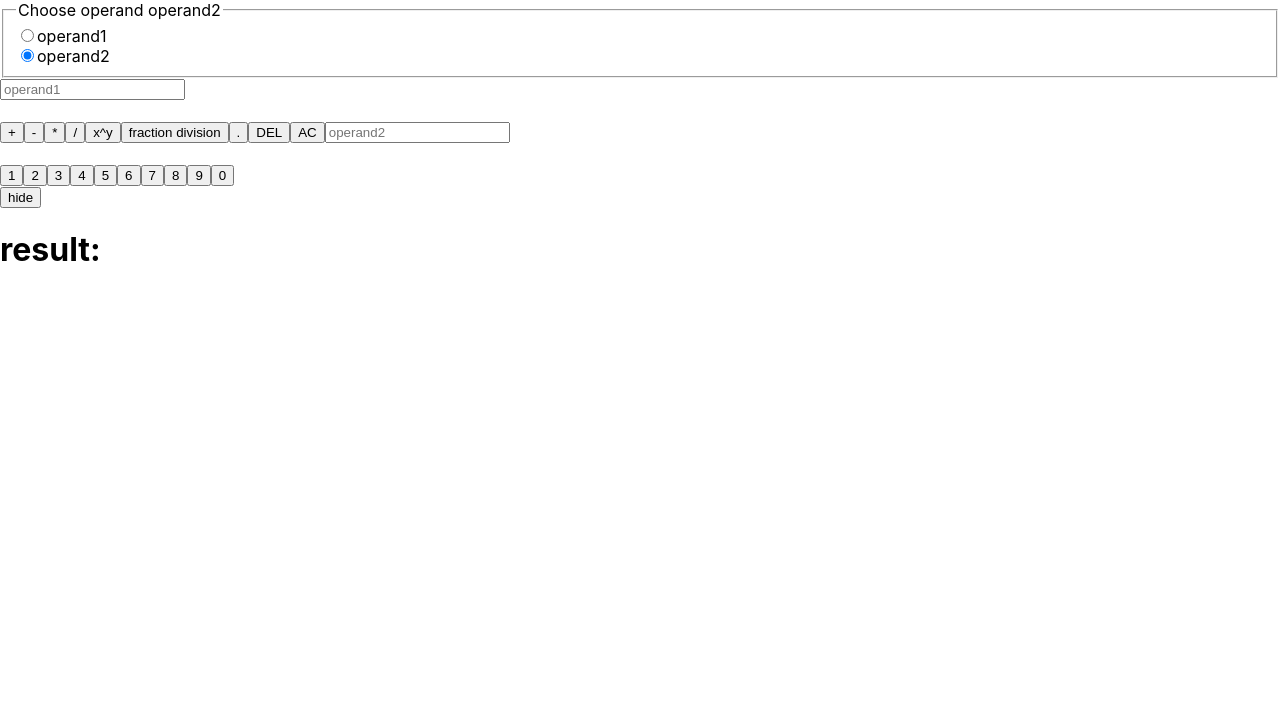
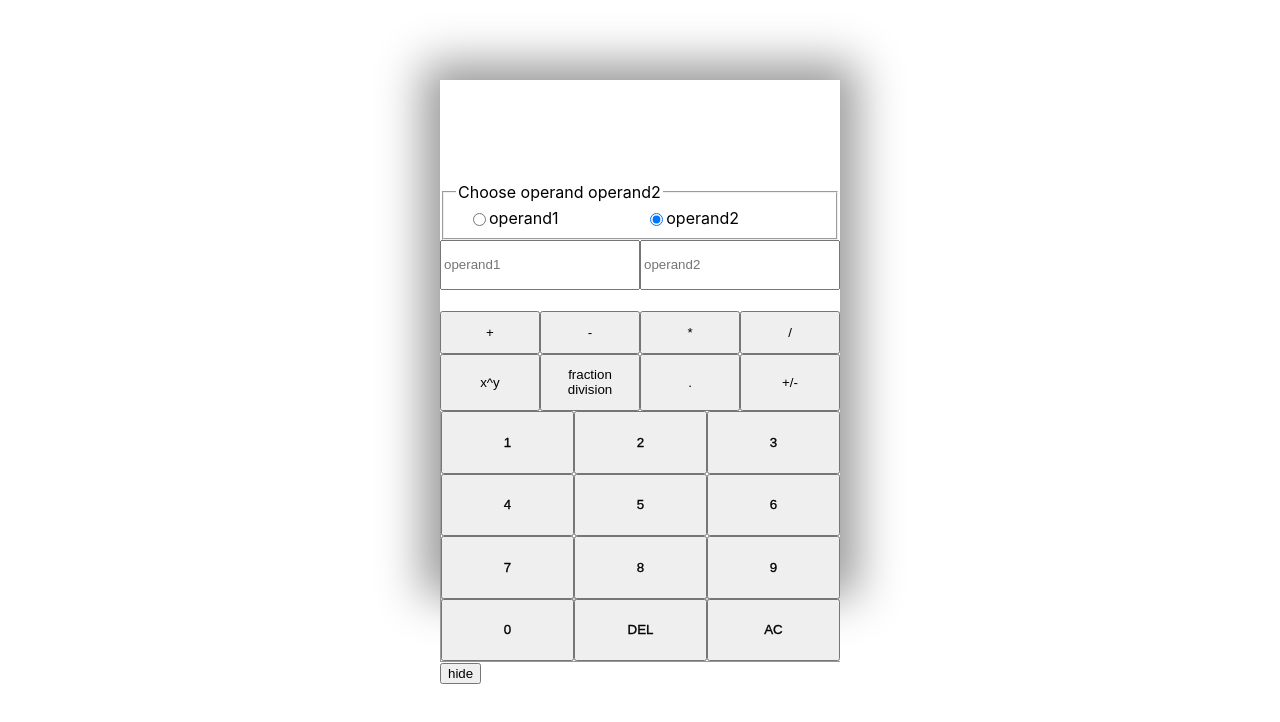
Before and after one commit to anyahb/calculator, a React (Create React App) app: page / in a window 1280 px wide. Shown: the top 722 px of the page. Built offline with nearby package versions, Linux system fonts and the light colour scheme.

Commit message:
homework, +/- button, css

```diff
--- a/src/App.js
+++ b/src/App.js
@@ -1,41 +1,67 @@
 import './App.css';
 import {useState} from "react";
 import {type} from "@testing-library/user-event/dist/type";
+import {click} from "@testing-library/user-event/dist/click";
 function App() {
-    const [operand1, setOperand1]= useState('')
-    const [operand2, setOperand2]= useState('')
-    const [result, setResult] = useState('result: ')
-    const [currentOperand,setCurrentOperand] = useState("operand2")
+    const [operand1, setOperand1] = useState('')
+    const [operand2, setOperand2] = useState('')
+    const [result, setResult] = useState('')
+    const [currentOperand, setCurrentOperand] = useState("operand2")
     const [show, setShow] = useState(true)
     const [validated1, setValidated1] = useState("")
     const [validated2, setValidated2] = useState("")
 
 
-
-    const del = function(){
-        if(currentOperand === "operand1"){
-            setOperand1(operand1.toString().slice(0,-1))
+    const del = function () {
+        if (currentOperand === "operand1") {
+            setOperand1(operand1.toString().slice(0, -1))
         } else {
-            setOperand2(operand2.toString().slice(0,-1))
+            setOperand2(operand2.toString().slice(0, -1))
             setValidated1("Error")
         }
+
+        if (currentOperand === "operand2") {
+            setOperand2(operand2.toString().slice(0, -1))
+        } else {
+            setOperand2(operand2.toString().slice(0, -1))
+            setValidated2("Error")
         }
 
-    const AC = function(){
-        if(currentOperand === "operand1"){
+    }
+
+    const AC = function () {
+        if (currentOperand === "operand1") {
             setOperand1("")
         } else {
             setOperand2("")
         }
     }
 
-    const dot = function(){
-        if(currentOperand === "operand1"){
+    const dot = function () {
+        if (currentOperand === "operand1") {
             setOperand1(operand1 + ".")
         } else {
             setOperand2(operand2 + ".")
         }
     }
+
+    const plusMinus = function () {
+        if (currentOperand === "operand1") {
+            if (Math.sign(parseFloat(operand1)) === 1) {
+                setOperand1("-" + operand1)
+            } else {
+                setOperand1(operand1.substring(1))
+            }
+        }
+    if (currentOperand === "operand2") {
+        if (Math.sign(parseFloat(operand2)) === 1) {
+            setOperand2("-" + operand2)
+        } else {
+            setOperand2(operand2.substring(1))
+        }
+    }
+}
+
 
 
 
@@ -45,10 +71,13 @@ function App() {
         const parsing = isNaN(input)
         if (parsing === false){
             setOperand1(input)
+
         } else {
             setOperand1("")
-            setValidated1("Error")
+            setValidated1("Operand1 : Error. Wrong Symbols. Try again")
         }
+
+
 
     }
 
@@ -59,7 +88,7 @@ function App() {
             setOperand2(input)
         } else {
             setOperand2("")
-            setValidated2("Error")
+            setValidated2("Operand2: Error. Wrong Symbols. Try again")
         }
     }
 
@@ -168,46 +197,62 @@ function App() {
 
 
     return (
-        <div>
+        <div className="container">
+            <div id="display">
+                <h1>{result}</h1>
+            </div>
+
             <fieldset>
-                <legend>
+                <legend id="title">
                     Choose operand {currentOperand}
                 </legend>
 
+                <div className="chooseOperandFlex">
+                    <div onClick={() => chooseOperand("operand1")} id="operand1">
+                        <input type={"radio"} id={"radio1"} name={"currentOperand"} value={currentOperand}
+                               checked={currentOperand === 'operand1'}/>
+                        <label htmlFor={"radio1"}>operand1</label>
+                    </div>
+                    <div onClick={() => chooseOperand("operand2")} id="operand2">
+                        <input type={"radio"} id={"radio2"} name={"currentOperand"} value={currentOperand}
+                               checked={currentOperand === 'operand2'}/>
+                        <label htmlFor={"radio2"}>operand2</label>
+                    </div>
+                </div>
 
-                <div onClick={() => chooseOperand("operand1")}>
-                    <input type={"radio"} id={"radio1"} name={"currentOperand"} value={currentOperand} checked={currentOperand === 'operand1'}/>
-                    <label for={"radio1"}>operand1</label>
-                </div>
-                <div onClick={() => chooseOperand("operand2")}>
-                    <input type={"radio"}  id={"radio2"} name={"currentOperand"} value={currentOperand} checked={currentOperand === 'operand2'}/>
-                    <label for={"radio2"} >operand2</label>
-                </div>
 
 
             </fieldset>
 
+            <div className="inputFlex">
+            <input id="firstInput" onClick={() => chooseOperand("operand1")} placeholder={"operand1"} onInput={changeInput1} value={operand1}/>
 
-            <input onClick={() => chooseOperand("operand1")} placeholder={"operand1"} onInput={changeInput1} value={operand1}/>
+            <input id="secondInput" onClick={() => chooseOperand("operand2")} placeholder={"operand2"} onInput={changeInput2} value={operand2}/>
+
+            </div>
+
+            <div className="validatedDiv">
                 <h1>{validated1}</h1>
+                <h1>{validated2}</h1>
+            </div>
 
 
+            <div className="operators">
                 <button onClick={() => clickHandler("+")}>+</button>
                 <button onClick={() => clickHandler("-")}>-</button>
                 <button onClick={() => clickHandler("*")}>*</button>
                 <button onClick={() => clickHandler("/")}>/</button>
                 <button onClick={() => clickHandler("x^y")}>x^y</button>
                 <button onClick={() => clickHandler("fraction division")}>fraction division</button>
-
-
                 <button onClick={dot}>.</button>
-            <button onClick={del}>DEL</button>
-            <button onClick={AC}>AC</button>
+                <button onClick={plusMinus}>+/-</button>
+            </div>
 
 
 
-            <input onClick={() => chooseOperand("operand2")} placeholder={"operand2"} onInput={changeInput2} value={operand2}/>
-            <h1>{validated2}</h1>
+
+
+
 
 
 
@@ -216,12 +261,17 @@ function App() {
             </div>
 
             {show && (
-            <div>
+            <div class="numberButtons">
                 {numList.map((item) => {
                    return  (
                        <button  key={item} onClick={() => typeInput(item)}>{item}</button>
+
                    )
+
                 })}
+
+                <button onClick={del}>DEL</button>
+                <button onClick={AC}>AC</button>
 
             </div>
             )}
@@ -233,7 +283,7 @@ function App() {
 
 
 
-            <h1>{result}</h1>
+
         </div>
     )
 }
--- a/src/index.css
+++ b/src/index.css
@@ -11,3 +11,76 @@ code {
   font-family: source-code-pro, Menlo, Monaco, Consolas, 'Courier New',
     monospace;
 }
+
+.container {
+  max-width: 400px;
+  height: 500px;
+  margin: 10vh auto 0 auto;
+  box-shadow: 0px 0px 43px 17px rgba(153,153,153,1);
+}
+
+#display {
+  text-align: right;
+  height: 70px;
+  line-height: 70px;
+  padding: 16px 8px;
+  font-size: 14px;
+}
+
+
+#operand1 {
+  display:flex;
+  padding-left: 12px;
+
+}
+
+#operand2 {
+  display:flex;
+  padding-right: 85px;
+
+}
+
+.chooseOperandFlex {
+  display: flex;
+  justify-content: space-between;
+
+}
+
+.inputFlex {
+  display:grid;
+  height: 50px;
+  grid-template-columns: repeat(2, 1fr);
+}
+
+.firstInput {
+  display: flex;
+  justify-content: flex-start;
+}
+
+.secondInput {
+  display: flex;
+  justify-content: flex-end;
+}
+
+.numberButtons {
+  display: grid;
+  border-bottom: 1px solid #999;
+  border-left: 1px solid #999;
+  grid-template-columns: repeat(3, 1fr);
+  -webkit-text-stroke-width: thin;
+  height: 250px;
+}
+
+.operators {
+  display: grid;
+  grid-template-columns: repeat(4, 1fr);
+  height: 100px;
+  color:green;
+}
+
+.validatedDiv {
+  display:flex;
+  justify-content: space-evenly;
+  font-size: 8px;
+  color:red;
+}
```
Lines whose indentation alone changed are shown as unchanged.
